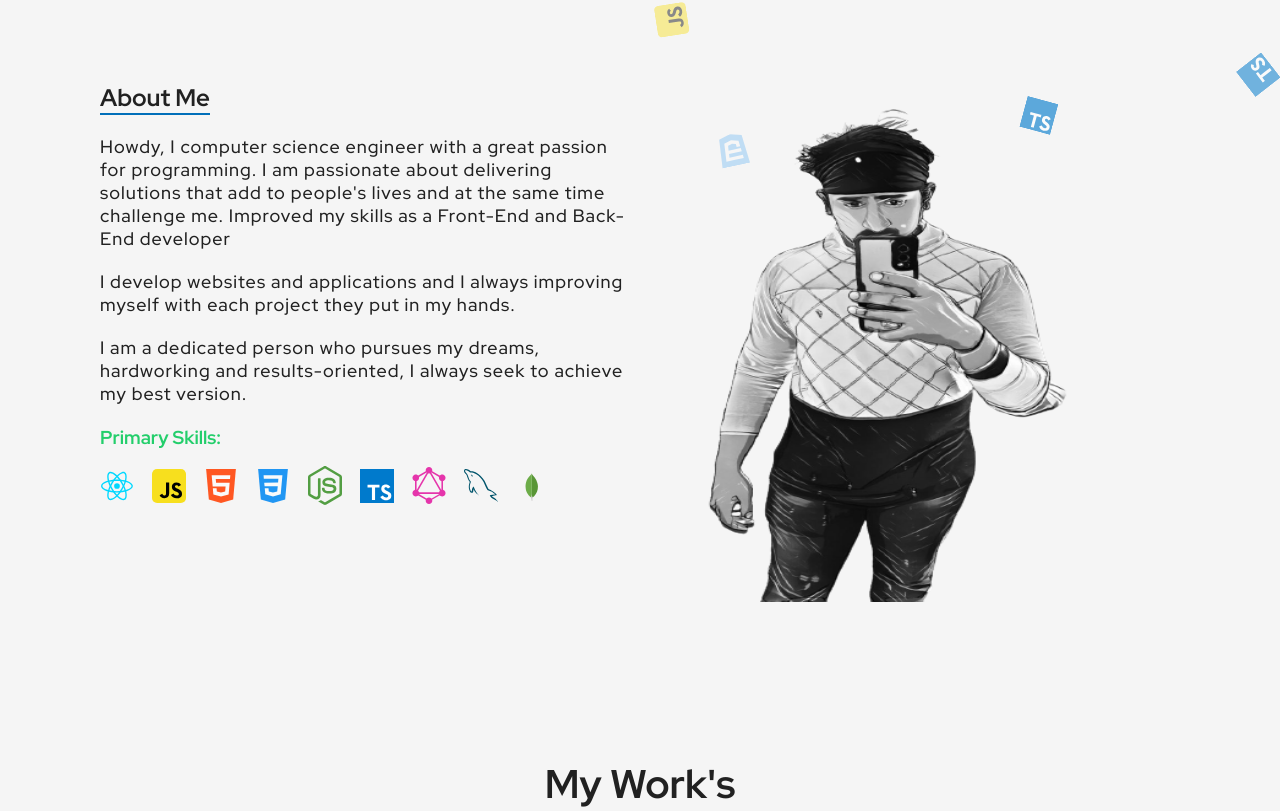
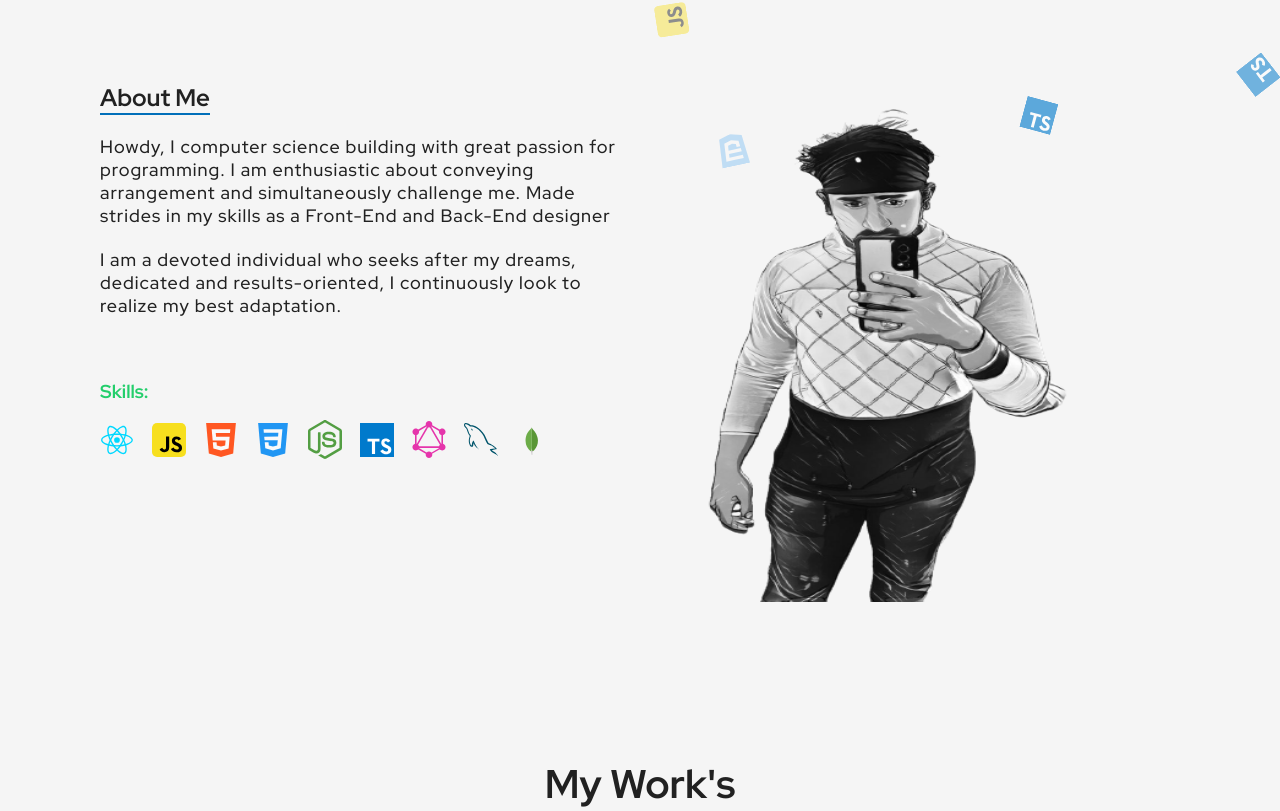
Before and after one commit to this-is-praveen/praveen_pf, a React (Create React App) app: page / in a window 1280 px wide. Shown: the part 629-1440 px from the top of the page. Built offline with nearby package versions, Linux system fonts and the light colour scheme.

Commit message:
About content update

```diff
--- a/src/components/About/About.tsx
+++ b/src/components/About/About.tsx
@@ -21,32 +21,27 @@ export const About = () => {
         </ScrollAnimation>
         <ScrollAnimation animateIn="fadeInLeft" delay={0.2 * 1000}>
           <p>
-            Howdy, I computer science engineer with a great passion for
-            programming. I am passionate about delivering solutions that add to
-            people's lives and at the same time challenge me. Improved my skills
-            as a Front-End and Back-End developer
+            Howdy, I computer science building with great passion for
+            programming. I am enthusiastic about conveying arrangement and
+            simultaneously challenge me. Made strides in my skills as a
+            Front-End and Back-End designer
           </p>
         </ScrollAnimation>
-        <ScrollAnimation
-          animateIn="fadeInLeft"
-          delay={0.4 * 1000}
-          style={{ marginTop: "2rem", marginBottom: "2rem" }}
-        >
+        <br />
+        <ScrollAnimation animateIn="fadeInLeft" delay={0.4 * 1000}>
           <p>
-            I develop websites and applications and I always improving myself
-            with each project they put in my hands.
-          </p>
-        </ScrollAnimation>
-        <ScrollAnimation animateIn="fadeInLeft" delay={0.6 * 1000}>
-          <p>
-            I am a dedicated person who pursues my dreams, hardworking and
-            results-oriented, I always seek to achieve my best version.
+            I am a devoted individual who seeks after my dreams, dedicated and
+            results-oriented, I continuously look to realize my best adaptation.
           </p>
         </ScrollAnimation>
 
-        <ScrollAnimation animateIn="fadeInLeft" delay={0.7 * 1000}>
-          <h3>Primary Skills:</h3>
+        <br />
+        <br />
+
+        <ScrollAnimation animateIn="fadeInLeft" delay={0.5 * 1000}>
+          <h3>Skills:</h3>
         </ScrollAnimation>
+        <ScrollAnimation animateIn="shake" delay={1000} initiallyVisible={true}>
           <div className="hard-skills">
             <div className="hability">
               <ScrollAnimation animateIn="fadeInUp" delay={0.1 * 1000}>
@@ -98,6 +93,7 @@ export const About = () => {
               </ScrollAnimation>
             </div>
           </div>
+        </ScrollAnimation>
       </div>
       <div className="about-image">
         <ScrollAnimation
```
Lines whose indentation alone changed are shown as unchanged.
